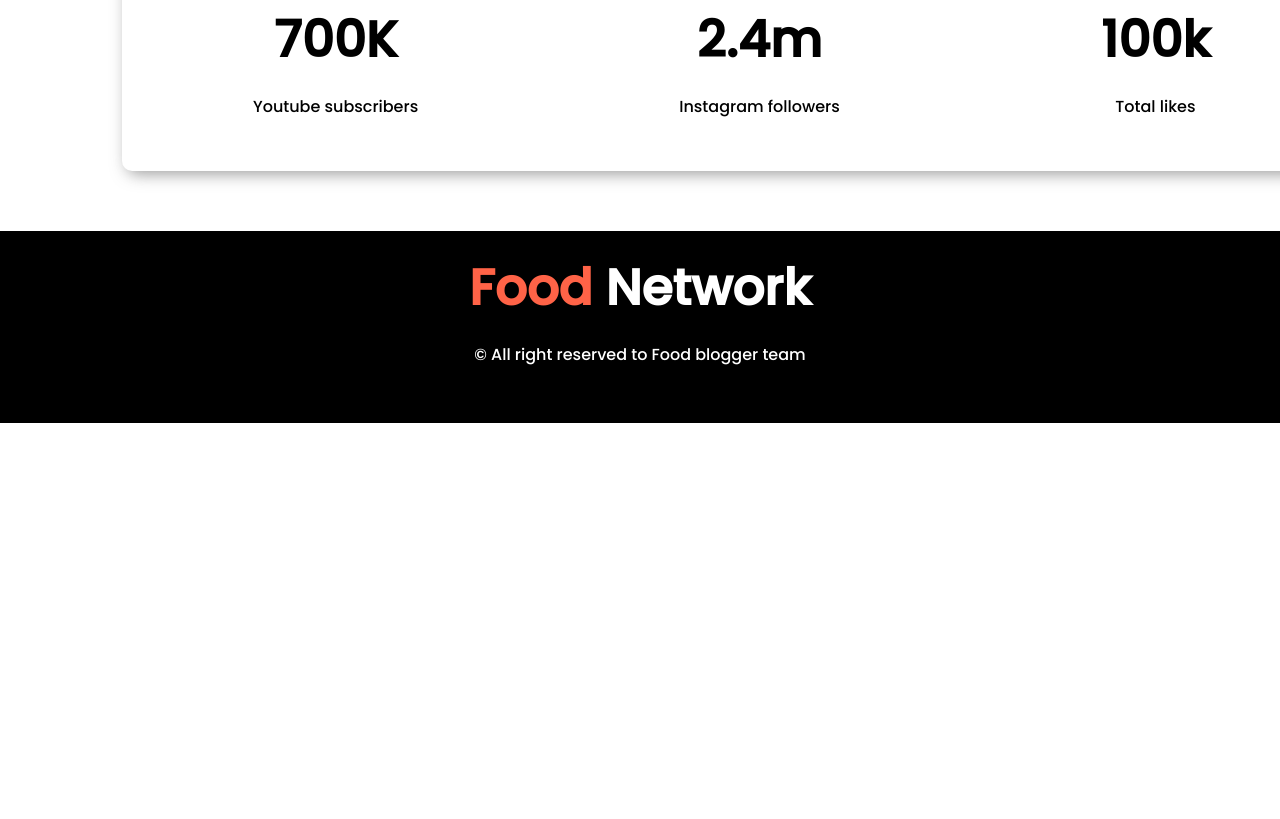
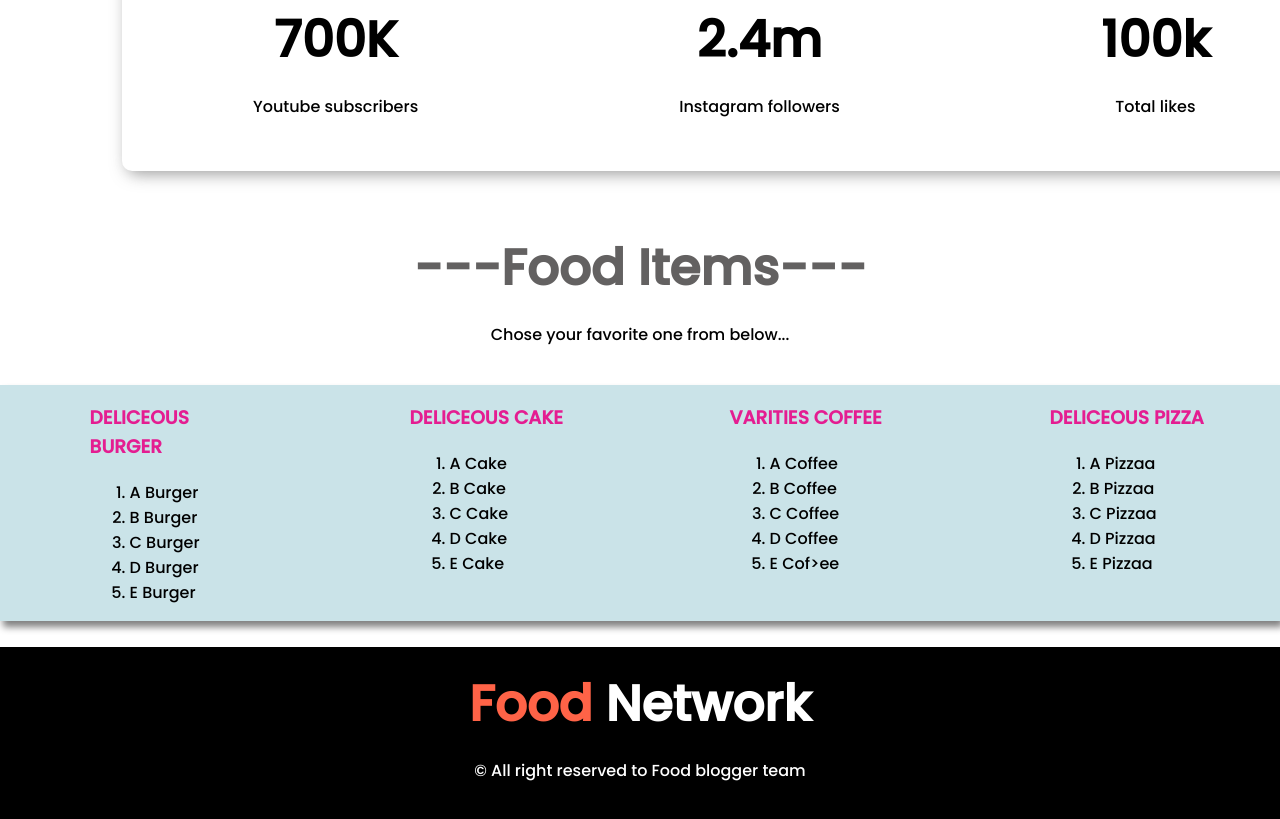
Before and after one commit to HafizurRahman001/Food-network, a plain HTML site: page index.html in a window 1280 px wide. Shown: the part 2623-3442 px from the top of the page. Before the commit the page ends 3046 px from the top, so only its background shows below. Drawn offline with Linux system fonts and the light colour scheme.

Commit message:
added food item section

```diff
--- a/index.html
+++ b/index.html
@@ -71,7 +71,7 @@
 
         <div class="half-width">
             <div class="content-style">
-                <h1 id="persional-info">About Me</h1>
+                <h1 id="heading1-style">About Me</h1>
                 <p id="about-info-paragraph">
                     Hello! This is Mr. Hafizur Rahman. I'm still a student of hons. in University of Barishal. I have a
                     dream to be a web developer as if i can able to make a food blog for myself. I'm honest, hard
@@ -87,7 +87,7 @@
     <!-- ======================third part==================== -->
 
     <section class="recipies">
-        <h1 id="heading-recipies">My Recipies</h1>
+        <h1 id="heading1-style">My Recipies</h1>
         <p>
             Here you can find out some delicious food items such as... salad, sandwich, bread, steak tuna steak fish
             shrimp rice spaghetti pizza hamburger eggs cheese sausages apple juice grape juice milk candy cookie pie
@@ -147,6 +147,59 @@
         </div>
     </section>
 
+
+    <!-- ===============food item part============= -->
+
+    <section class="food-item-section">
+        <h1 id="heading1-style">---Food Items---</h1>
+        <p>Chose your favorite one from below...</p>
+    </section>
+
+    <section class="food-item">
+        <div class="food-list">
+            <h3 class="food-item-heading">DELICEOUS BURGER</h3>
+            <ol>
+                <li> <a href="https://www.google.com"> A Burger</a></li>
+                <li> <a href="https://www.google.com"> B Burger</a></li>
+                <li> <a href="https://www.google.com"> C Burger</a></li>
+                <li> <a href="https://www.google.com"> D Burger</a></li>
+                <li> <a href="https://www.google.com"> E Burger</a></li>
+            </ol>
+        </div>
+        <div class="food-list">
+            <h3 class="food-item-heading">DELICEOUS CAKE</h3>
+            <ol>
+                <li> <a href="https://www.google.com"> A Cake</a></li>
+                <li> <a href="https://www.google.com"> B Cake</a></li>
+                <li> <a href="https://www.google.com"> C Cake</a></li>
+                <li> <a href="https://www.google.com"> D Cake</a></li>
+                <li> <a href="https://www.google.com"> E Cake</a></li>
+            </ol>
+        </div>
+        <div class="food-list">
+            <h3 class="food-item-heading">VARITIES COFFEE</h3>
+            <ol>
+                <li> <a href="https://www.google.com"> A Coffee</a></li>
+                <li> <a href="https://www.google.com"> B Coffee</a></li>
+                <li> <a href="https://www.google.com"> C Coffee</a></li>
+                <li> <a href="https://www.google.com"> D Coffee</a></li>
+                <li> <a href="https://www.google.com"> E Cof>e</a>e</li>
+            </ol>
+        </div>
+        <div class="food-list">
+            <h3 class="food-item-heading">DELICEOUS PIZZA</h3>
+            <ol>
+                <li> <a href="https://www.google.com"> A Pizzaa</a></li>
+                <li> <a href="https://www.google.com"> B Pizzaa</a></li>
+                <li> <a href="https://www.google.com"> C Pizzaa</a></li>
+                <li> <a href="https://www.google.com"> D Pizzaa</a></li>
+                <li> <a href="https://www.google.com"> E Pizzaa</a></li>
+            </ol>
+        </div>
+    </section>
+
+
+
     <!-- =====================footer part==================== -->
 
     <footer>
--- a/style.css
+++ b/style.css
@@ -66,7 +66,7 @@
     padding-left: 100px;
 }
 
-#persional-info{
+#heading1-style{
     color:rgb(99, 97, 97);
 }
 #about-info-paragraph{
@@ -85,9 +85,6 @@
     margin-bottom: -43px;
   }
 
-#heading-recipies{
-    color:rgb(99, 97, 97);
-}
 
 
 
@@ -175,3 +172,29 @@
     float: right;
     width: 33px;
   }
+
+
+/* ===============food item part============ */
+
+  .food-item-section {
+    margin-bottom: 38px;
+    text-align: center;
+  }
+  .food-item {
+    background-color: #cae3e8;
+    box-shadow: 3px 6px 7px gray;
+    display: flex;
+    margin-bottom: 26px;
+  }
+  .food-list {
+    margin-left: 7%;
+    margin-right: 5%;
+    width: 20%;
+  }
+  .food-list ol li a {
+    color: black;
+    text-decoration: none;
+  }
+  .food-item-heading{
+    color: rgb(228, 29, 145);
+  }
```
